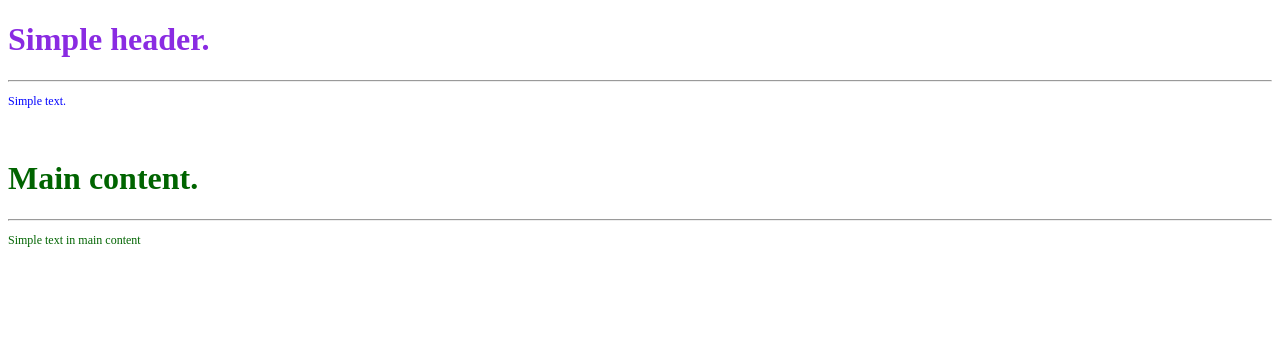
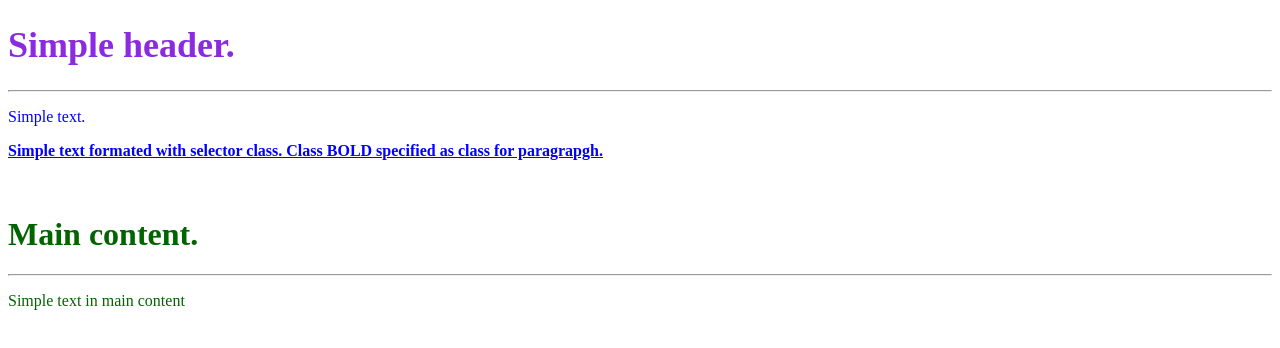
Before and after one commit to Halscraft/prework-v2, a plain HTML site: page index.html in a window 1280 px wide. Drawn offline with Linux system fonts and the light colour scheme.

Commit message:
Zastosowania styli z selektorami.

```diff
--- a/index.html
+++ b/index.html
@@ -12,6 +12,7 @@
         <h1 id="page-header">Simple header.</h1>
         <hr/>
         <p>Simple text.</p>
+        <p class="bold">Simple text formated with selector class. Class BOLD specified as class for paragrapgh.</p>
     </div>
     <br>
     <div class="main-content">
--- a/style-comments.css
+++ b/style-comments.css
@@ -7,17 +7,23 @@
 
 /* Odnośnik do id page-header */
 #page-header {
-    font-size: 32px;
+    font-size: 36px;
     color: blueviolet;
 
 }
 
 /* Style do wszystkich p */
 p {
-    font-size: 12px;
+    font-size: 16px;
 }
 
 /* Style do klasy w głównej części witryny */
 .main-content {
     color: darkgreen;
 }
+
+/* Klasa pogrubiająca dla paragrafów */
+p.bold {
+    text-decoration: underline;
+    font-weight: bold;
+}
```
